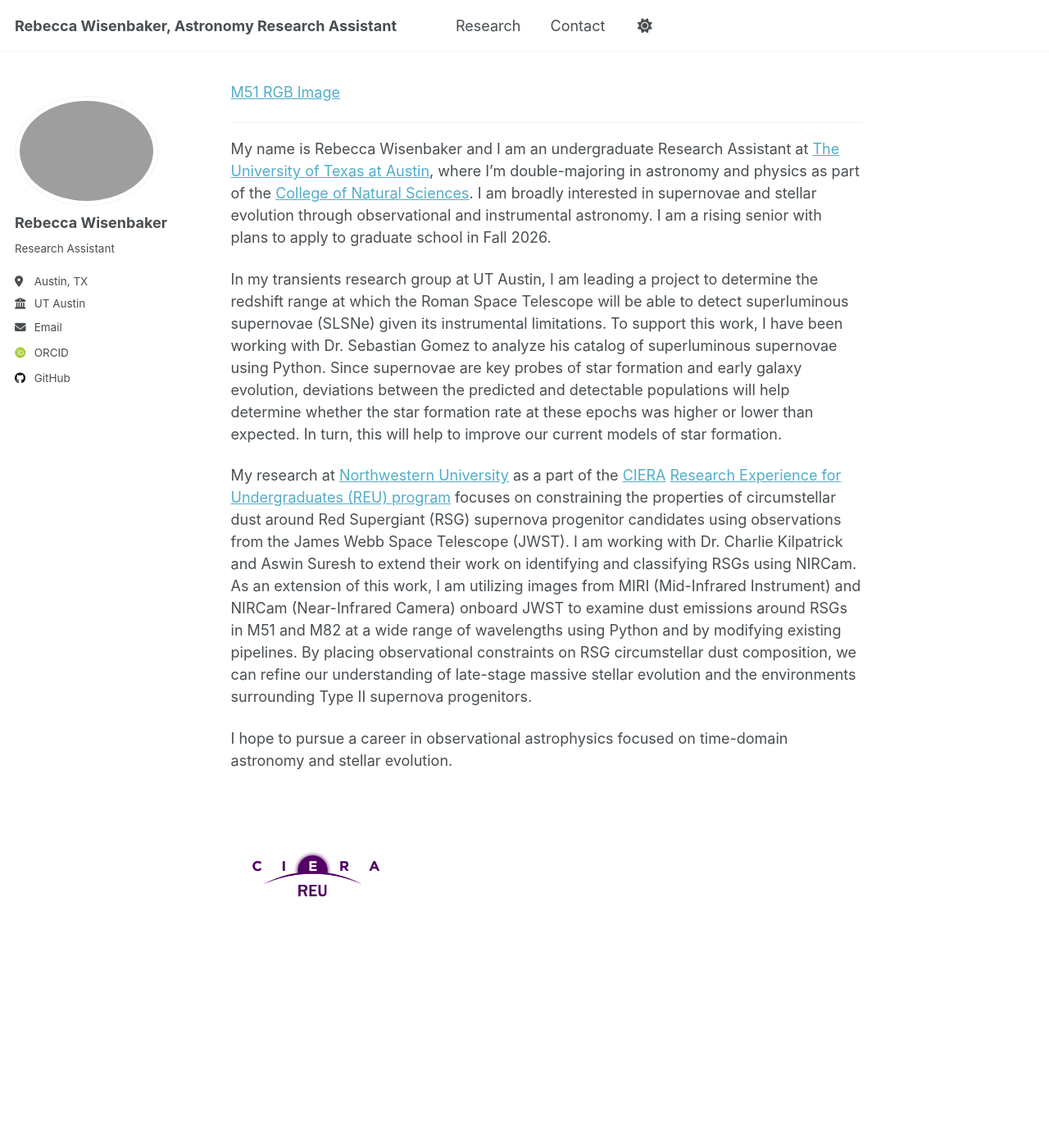
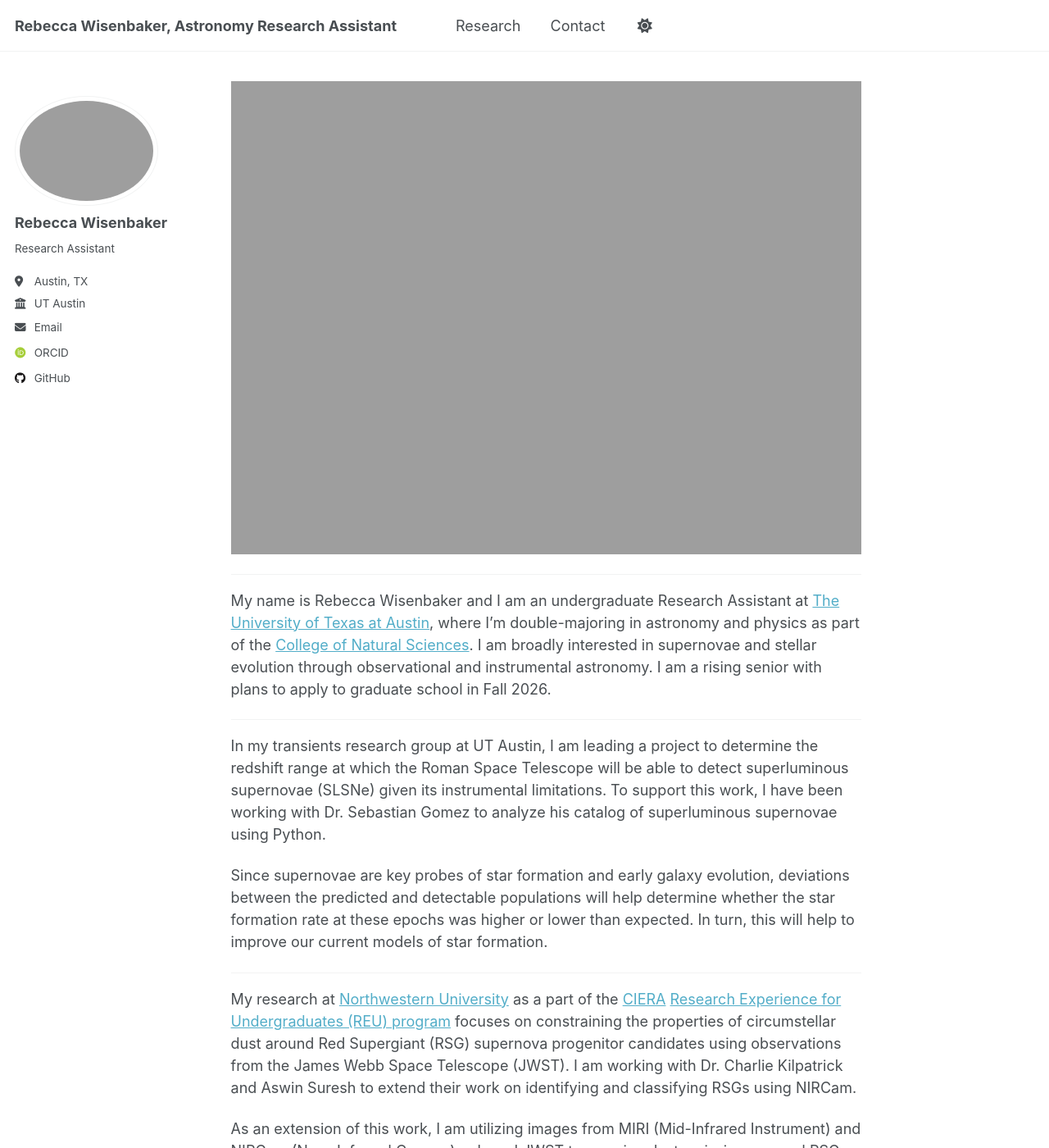
Before and after one commit to rebeccalw87/rebeccalw87.github.io, a Jekyll site: the page built from _pages/about.md, in a window 1280 px wide and 1400 px high. Shown: the whole window at 82% size. Built offline with Jekyll 4.4.1, drawn with Linux system fonts in a browser that asks for light colours; some web fonts are replaced; a script that is not in the unit is left out; some of the changed text lies outside the part shown.

Commit message:
Update about.md

```diff
--- a/_pages/about.md
+++ b/_pages/about.md
@@ -8,19 +8,28 @@ redirect_from:
 
 {% include base_path %}
 
-[M51 RGB Image]({{ base_path }}/images/M51_RGB.png){:width="1000"}
+![M51 RGB Image]({{ base_path }}/images/M51_RGB.png){:width="1000"}
 
 ---------
 
 My name is Rebecca Wisenbaker and I am an undergraduate Research Assistant at [The University of Texas at Austin](https://www.utexas.edu/), where I'm double-majoring in astronomy and physics as part of the [College of Natural Sciences](https://cns.utexas.edu/). I am broadly interested in supernovae and stellar evolution through observational and instrumental astronomy. I am a rising senior with plans to apply to graduate school in Fall 2026.
 
+---------
+
 In my transients research group at UT Austin, I am leading a project to determine the redshift range at which the Roman Space Telescope will be able to detect superluminous supernovae (SLSNe) given its instrumental limitations. To support this work, I have been working with Dr. Sebastian Gomez to analyze his catalog of superluminous supernovae using Python.
+
 Since supernovae are key probes of star formation and early galaxy evolution, deviations between the predicted and detectable populations will help determine whether the star formation rate at these epochs was higher or lower than expected. In turn, this will help to improve our current models of star formation.
 
+---------
+
 My research at [Northwestern University](https://Northwestern.edu) as a part of the [CIERA](https://ciera.northwestern.edu) [Research Experience for Undergraduates (REU) program](https://sites.northwestern.edu/cierareu/) focuses on constraining the properties of circumstellar dust around Red Supergiant (RSG) supernova progenitor candidates using observations from the James Webb Space Telescope (JWST). I am working with Dr. Charlie Kilpatrick and Aswin Suresh to extend their work on identifying and classifying RSGs using NIRCam.
+
 As an extension of this work, I am utilizing images from MIRI (Mid-Infrared Instrument) and NIRCam (Near-Infrared Camera) onboard JWST to examine dust emissions around RSGs in M51 and M82 at a wide range of wavelengths using Python and by modifying existing pipelines.
+
 By placing observational constraints on RSG circumstellar dust composition, we can refine our understanding of late-stage massive stellar evolution and the environments surrounding Type II supernova progenitors.
 
-I hope to pursue a career in observational astrophysics focused on time-domain astronomy and stellar evolution.
+Ultimately, I hope to pursue a career in observational astronomy focused on time-domain and stellar evolution.
+
+---------
 
 ![CIERA REU Logo]({{ base_path }}/images/logo_cierareu.png){:width="200"}
```
